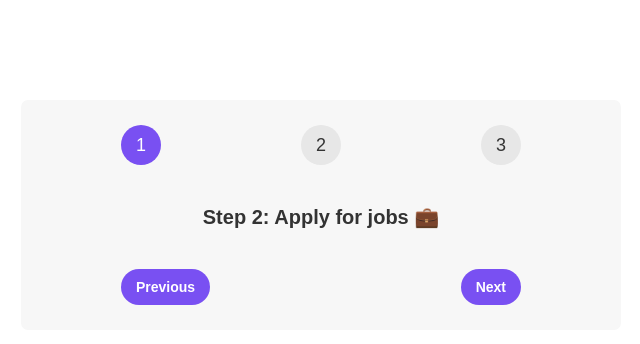
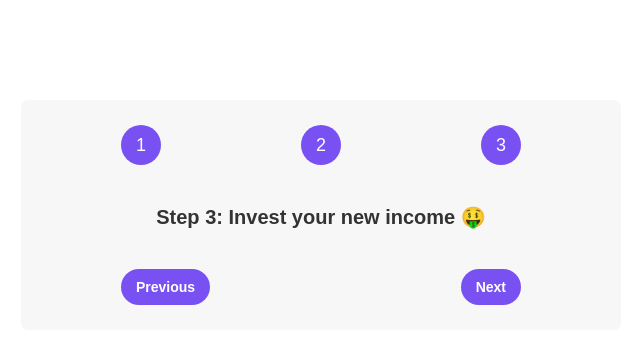
Before and after one commit to krismwas/web-steps, a React (Create React App) app: page / in a window 1280 px wide. Shown: the top 344 px of the page, without its empty margins (319-959 px from the left). Built offline with nearby package versions, Linux system fonts and the light colour scheme.

Commit message:
steps active

```diff
--- a/src/App.js
+++ b/src/App.js
@@ -5,14 +5,14 @@ const messages = [
 ];
 
 export default function App() {
-  const step = 2;
+  const step = 3;
 
   return (
     <div className="steps">
       <div className="numbers">
-        <div className="active">1</div>
-        <div>2</div>
-        <div>3</div>
+        <div className={`${step >= 1 ? "active" : ""}`}>1</div>
+        <div className={`${step >= 2 ? "active" : ""}`}>2</div>
+        <div className={`${step >= 3 ? "active" : ""}`}>3</div>
       </div>
 
       <p className="message">
```
